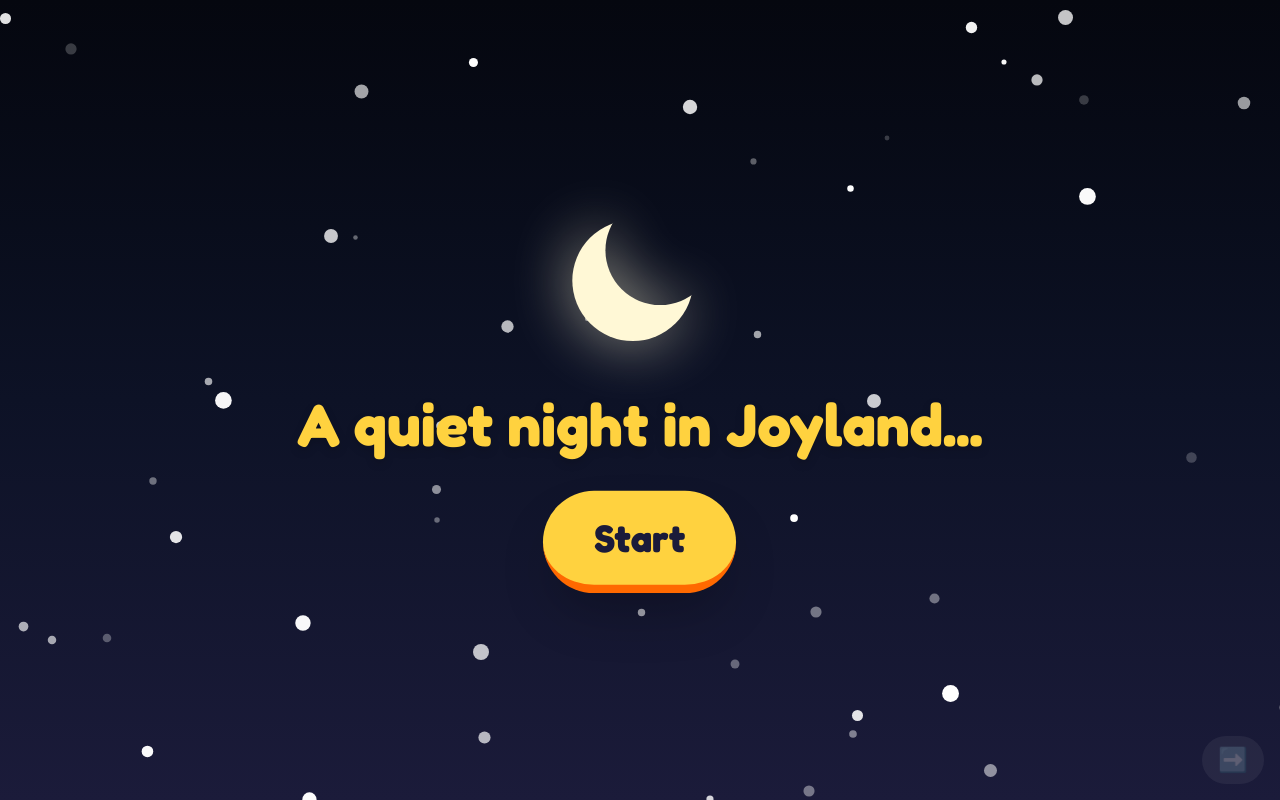
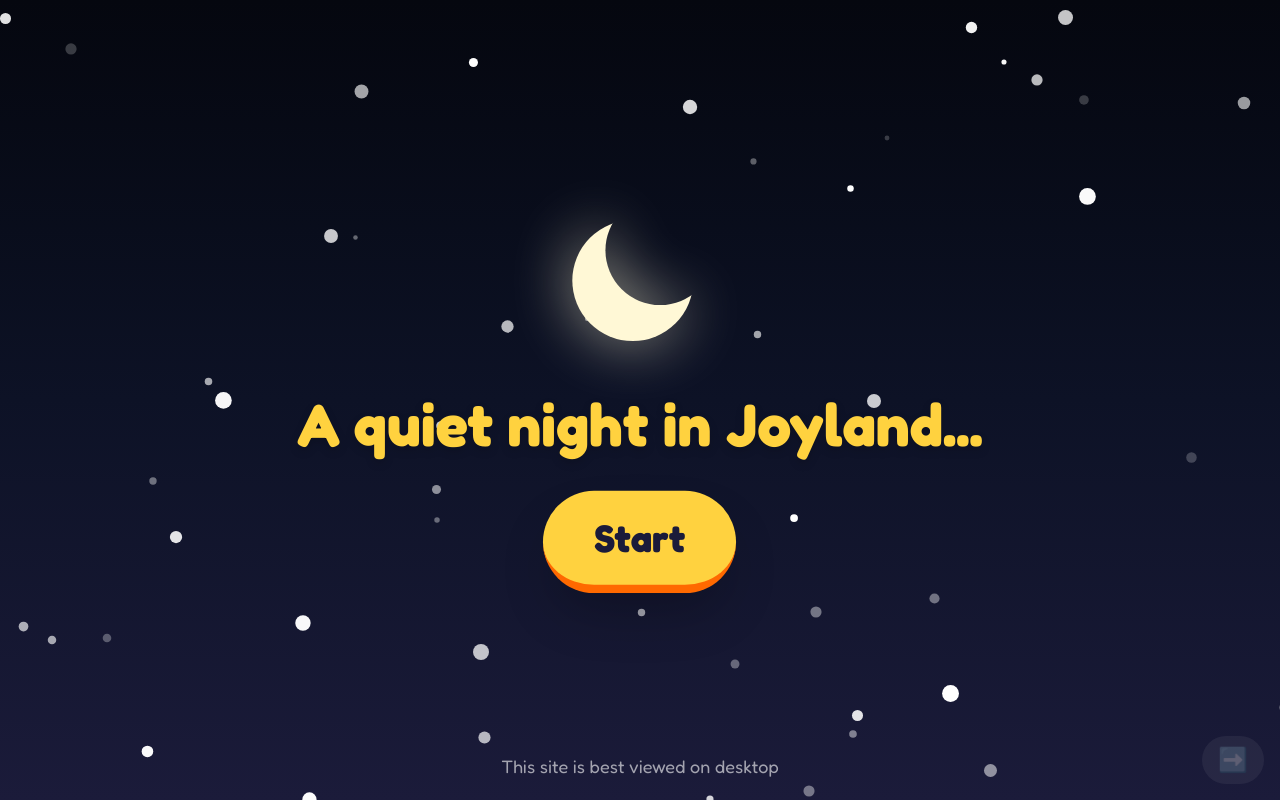
Before and after one commit to keithtxw/aly-showcase, a React (Vite) app: page / in a window 1280 px wide. Built offline with nearby package versions, Linux system fonts and the light colour scheme.

Commit message:
Add disclaimer for desktop viewing

```diff
--- a/src/scenes/StartScene.tsx
+++ b/src/scenes/StartScene.tsx
@@ -44,6 +44,15 @@ export function StartScene({ next }: SceneProps) {
       >
         <BigButton onClick={next}>Start</BigButton>
       </motion.div>
+
+      <motion.p
+        className="absolute inset-x-0 bottom-5 px-6 text-center text-base text-white/60 lg:text-lg"
+        initial={{ opacity: 0 }}
+        animate={{ opacity: 1 }}
+        transition={{ delay: 1.2 }}
+      >
+        This site is best viewed on desktop
+      </motion.p>
     </div>
   )
 }
```
